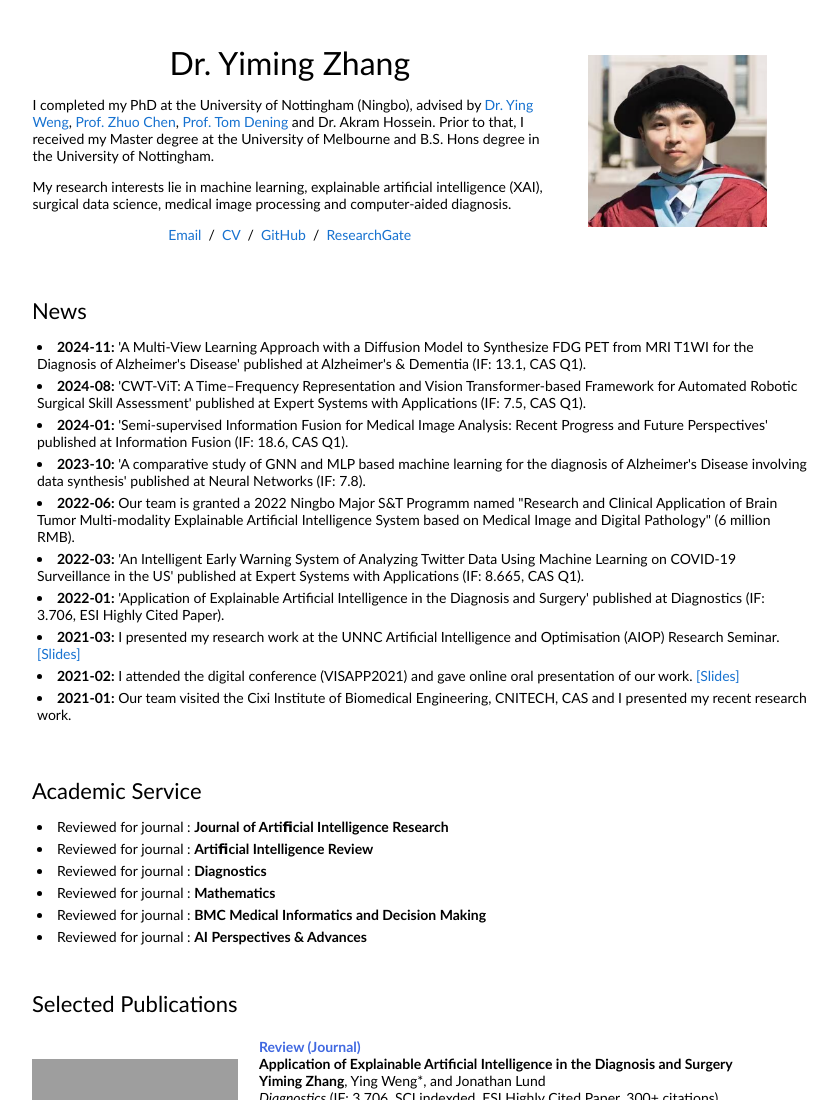
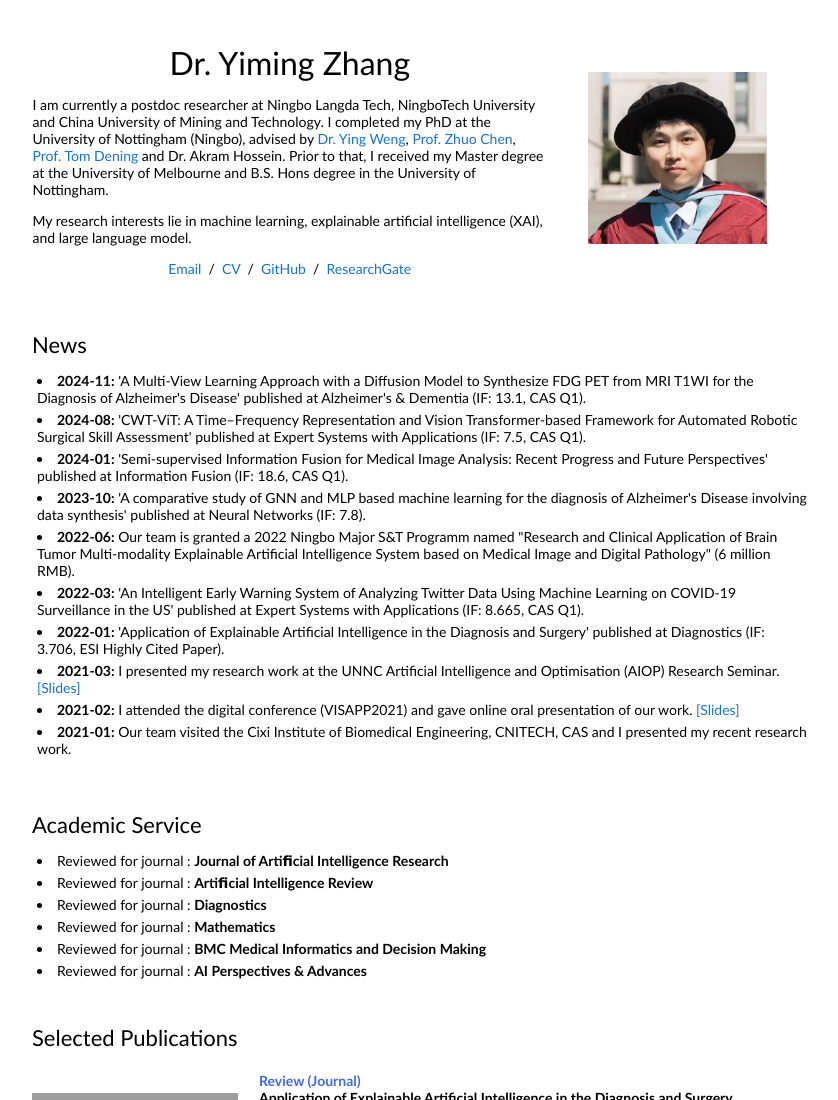
Before and after one commit to yiming95/yiming95.github.io, a plain HTML site: page index.html in a window 1280 px wide. Shown: the top 1100 px of the page, without its empty margins (218-1056 px from the left). Drawn offline with Linux system fonts and the light colour scheme; grey boxes are pictures that could not be loaded.

Commit message:
Update index.html

```diff
--- a/index.html
+++ b/index.html
@@ -20,8 +20,8 @@
               <p style="text-align:center">
                 <name>Dr. Yiming Zhang</name>
               </p>
-              <p>I completed my PhD at the University of Nottingham (Ningbo), advised by <a href="https://www.nottingham.edu.cn/en/Science-Engineering/People/Profile.aspx?id=66f6267c-16fd-47d2-98cd-5e8b9c8bd894&language=en-GB"> Dr. Ying Weng</a>, <a href="https://www.nottingham.edu.cn/en/Humanities-and-Social-Sciences/People/Profile.aspx?id=3e9eda83-af1b-47de-be4d-477df017a32f&language=en-GB"> Prof. Zhuo Chen</a>, <a href="https://www.nottingham.ac.uk/news/expertiseguide/medicine/professor-tom-dening.aspx"> Prof. Tom Dening</a> and Dr. Akram Hossein. Prior to that, I received my Master degree at the University of Melbourne and B.S. Hons degree in the University of Nottingham.</p>
-	      <p>My research interests lie in  machine learning, explainable artificial intelligence (XAI), surgical data science, medical image processing and computer-aided diagnosis.  </p>
+              <p>I am currently a postdoc researcher at Ningbo Langda Tech, NingboTech University and China University of Mining and Technology. I completed my PhD at the University of Nottingham (Ningbo), advised by <a href="https://www.nottingham.edu.cn/en/Science-Engineering/People/Profile.aspx?id=66f6267c-16fd-47d2-98cd-5e8b9c8bd894&language=en-GB"> Dr. Ying Weng</a>, <a href="https://www.nottingham.edu.cn/en/Humanities-and-Social-Sciences/People/Profile.aspx?id=3e9eda83-af1b-47de-be4d-477df017a32f&language=en-GB"> Prof. Zhuo Chen</a>, <a href="https://www.nottingham.ac.uk/news/expertiseguide/medicine/professor-tom-dening.aspx"> Prof. Tom Dening</a> and Dr. Akram Hossein. Prior to that, I received my Master degree at the University of Melbourne and B.S. Hons degree in the University of Nottingham.</p>
+	      <p>My research interests lie in  machine learning, explainable artificial intelligence (XAI), and large language model.  </p>
               <p style="text-align:center">
                 <a href="mailto:yiming.zhang2@outlook.com"> Email </a> &nbsp/&nbsp
                 <a href="data/Yiming_Zhang_PhD_CV_20250426.pdf"> CV </a> &nbsp/&nbsp
```
